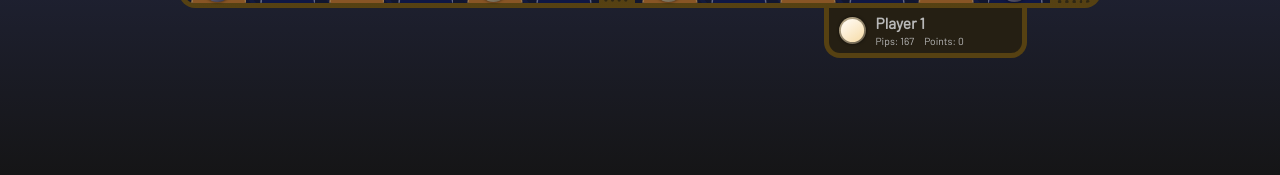
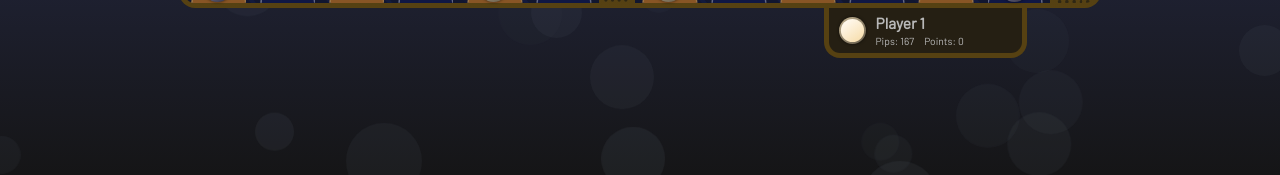
Before and after one commit to sam-swarr/backgammon, a React (Create React App) app: page /local in a window 1280 px wide. Shown: the part 622-797 px from the top of the page. Built offline with nearby package versions, Linux system fonts and the light colour scheme.

Commit message:
add floating circles background using scss

```diff
--- a/package.json
+++ b/package.json
@@ -49,6 +49,7 @@
     ]
   },
   "devDependencies": {
-    "@babel/preset-typescript": "^7.24.1"
+    "@babel/preset-typescript": "^7.24.1",
+    "sass": "^1.76.0"
   }
 }
--- a/src/App.css
+++ b/src/App.scss
@@ -22,6 +22,8 @@
   min-height: 300px;
   min-width: 400px;
   height: 100vh;
+  overflow: hidden;
+  position: relative;
   justify-content: center;
   width: 100vw;
 }
@@ -368,6 +370,7 @@
   height: 100%;
   justify-content: space-around;
   width: 4%;
+  z-index: 1;
 }
 
 .Game-board-home {
@@ -1121,3 +1124,102 @@
   width: 80%;
   z-index: 5;
 }
+
+/*****************************
+  Floating circles background
+*****************************/
+@function random_range($min, $max) {
+  $rand: random();
+  $random_range: $min + floor($rand * (($max - $min) + 1));
+  @return $random_range;
+}
+
+@function sample($list) {
+  @return nth($list, random(length($list)));
+}
+
+$floating-circle-count: 50;
+
+// Initial floating circles start on screen with a randomized non-zero opacity,
+// then animate once and finish with 0 opacity. By that time, the regular
+// floating circles will have begun to animate indefinitely. This way, floating
+// circles are visible immediately on page load.
+.Initial-floating-circle {
+  position: absolute;
+  left: var(--left-offset);
+  bottom: var(--bottom-offset);
+  display: block;
+  width: var(--radius);
+  height: var(--radius);
+  border-radius: 50%;
+  background-color: #83919e24;
+  opacity: 0%;
+  animation: float-around-initial var(--animation-duration) 0s ease-in;
+
+  @keyframes float-around-initial {
+    0% {
+      opacity: var(--starting-opacity);
+    }
+    50% {
+      opacity: var(--max-opacity);
+    }
+    100% {
+      transform: translateX(var(--float-x)) translateY(var(--float-y));
+      opacity: 0%;
+    }
+  }
+
+  @for $i from 0 through $floating-circle-count {
+    &:nth-child(#{$i}) {
+      --bottom-offset: #{random_range(-10%, 110%)};
+      --left-offset: #{random_range(0vw, 100vw)};
+      --radius: #{random_range(3vw, 6vw)};
+      --animation-duration: #{random_range(10s, 30s)};
+      --float-y: #{random_range(-30vh, 30vh)};
+      --float-x: #{random_range(-30vw, 30vw)};
+      --starting-opacity: #{random_range(10%, 50%)};
+      --max-opacity: #{random_range(40%, 80%)};
+    }
+  }
+}
+
+// These floating circles begin to appear and animate indefinitely as the initial
+// floating circles finish their one-time animation.
+.Floating-circle {
+  position: absolute;
+  left: var(--left-offset);
+  bottom: var(--bottom-offset);
+  display: block;
+  width: var(--radius);
+  height: var(--radius);
+  border-radius: 50%;
+  background-color: #83919e24;
+  opacity: 0%;
+  animation: float-around var(--animation-duration) var(--delay) ease-in infinite;
+
+  @keyframes float-around {
+    0% {
+      opacity: 0%;
+    }
+    50% {
+      opacity: var(--max-opacity);
+    }
+    100% {
+      transform: translateX(var(--float-x)) translateY(var(--float-y));
+      opacity: 0%;
+    }
+  }
+
+  @for $i from 0 through $floating-circle-count {
+    &:nth-child(#{$i}) {
+      --delay: #{random_range(10s, 30s)};
+      --bottom-offset: #{random_range(-10%, 110%)};
+      --left-offset: #{random_range(0vw, 100vw)};
+      --radius: #{random_range(3vw, 6vw)};
+      --animation-duration: #{random_range(10s, 30s)};
+      --float-y: #{random_range(-30vh, 30vh)};
+      --float-x: #{random_range(-30vw, 30vw)};
+      --max-opacity: #{random_range(30%, 70%)};
+    }
+  }
+}
--- a/src/App.tsx
+++ b/src/App.tsx
@@ -1,6 +1,6 @@
 import { FunctionComponent } from "react";
 import cx from "classnames";
-import "./App.css";
+import "./App.scss";
 
 import MainMenu from "./MainMenu";
 import SettingsMenuButton from "./SettingsMenuButton";
@@ -44,8 +44,20 @@ const App: FunctionComponent<AppProps> = () => {
     },
   ]);
 
+  const initialFloatingCircles = new Array(50);
+  for (let i = 0; i < 50; i++) {
+    initialFloatingCircles.push(<div className={"Initial-floating-circle"} />);
+  }
+
+  const floatingCircles = new Array(50);
+  for (let i = 0; i < 50; i++) {
+    floatingCircles.push(<div className={"Floating-circle"} />);
+  }
+
   return (
     <div className={cx("App-wrapper")}>
+      <div>{initialFloatingCircles}</div>
+      <div>{floatingCircles}</div>
       <GameOverDialog />
       <RouterProvider router={router} />
     </div>
```
Also changed, not shown: 1 other file (tests, documents, lock files or other folders).
